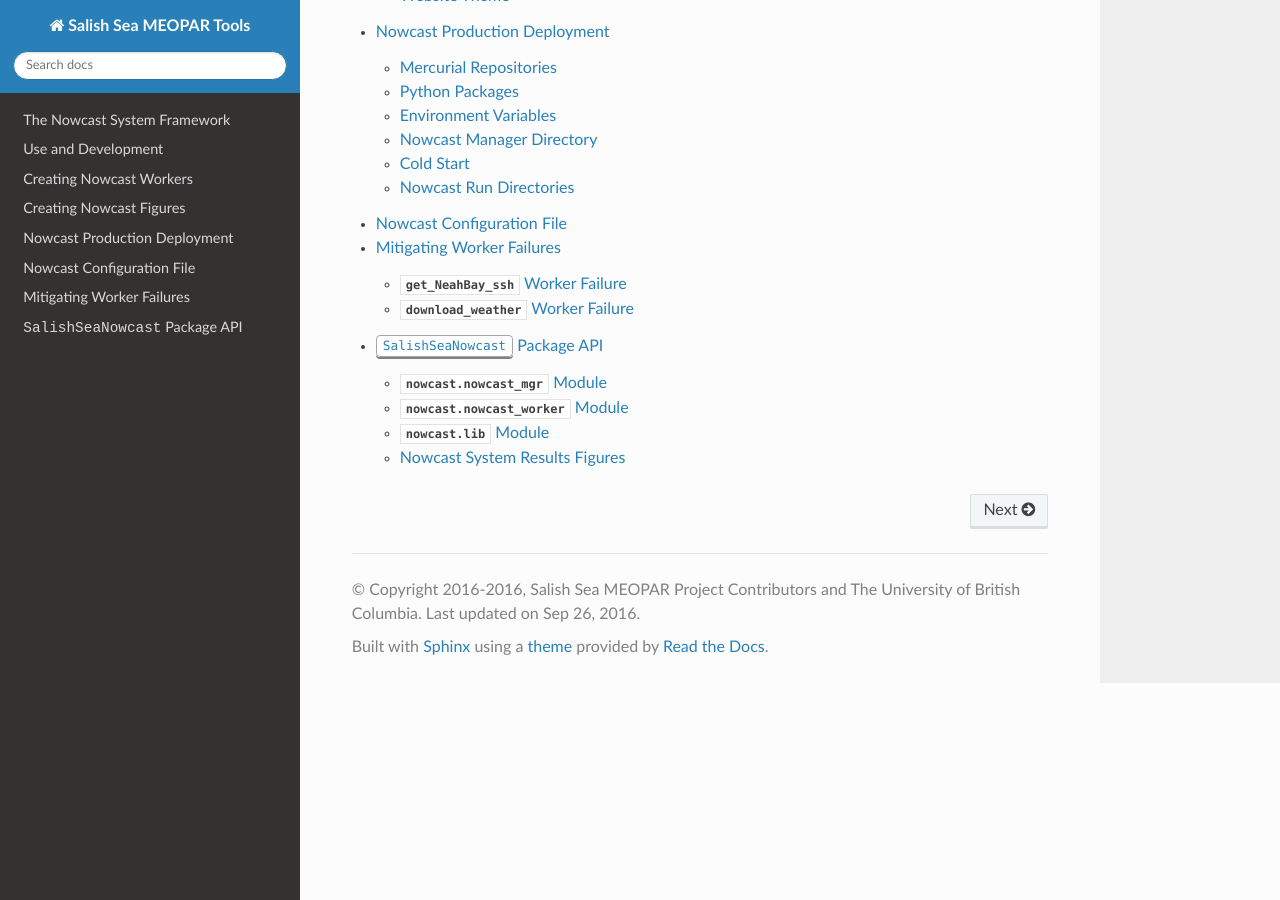
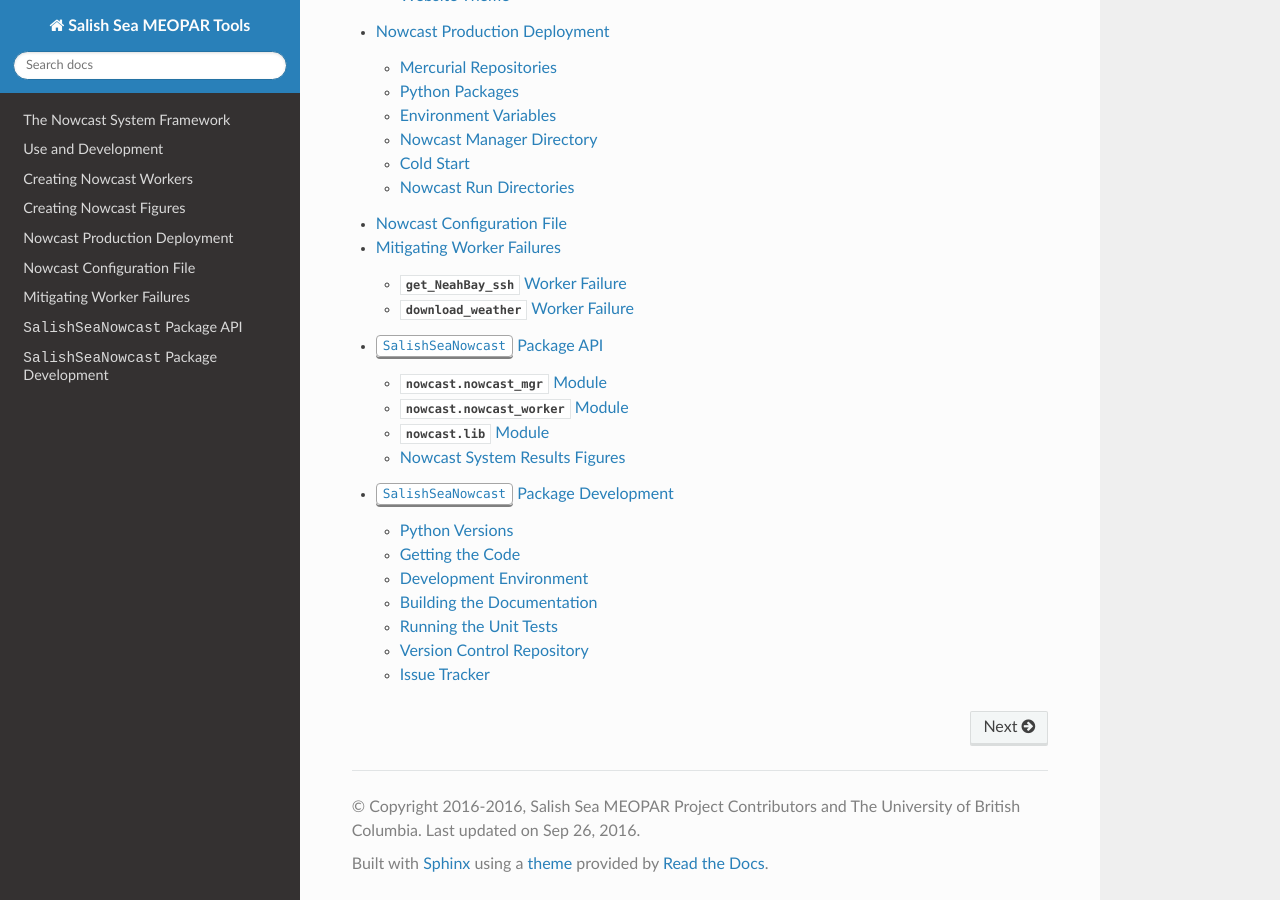
Before and after one commit to SalishSeaCast/SalishSeaNowcast, a Sphinx documentation site: the page built from docs/index.rst, in a window 1280 px wide and 900 px high, scrolled down 1322 px. Built offline with Sphinx 7.4.7 and the Read the Docs theme 2.0.0, drawn with Linux system fonts in a browser that asks for light colours; the version number could not be read and is left out; some of the changed lines change nothing that is shown.

Commit message:
Add package development section to docs.

```diff
--- a/docs/index.rst
+++ b/docs/index.rst
@@ -57,3 +57,4 @@ Contents:
    config
    worker_failures
    api
+   pkg_development
--- /dev/null
+++ b/docs/pkg_development.rst
@@ -0,0 +1,219 @@
+.. Copyright 2013-2016 The Salish Sea MEOPAR contributors
+.. and The University of British Columbia
+..
+.. Licensed under the Apache License, Version 2.0 (the "License");
+.. you may not use this file except in compliance with the License.
+.. You may obtain a copy of the License at
+..
+..    http://www.apache.org/licenses/LICENSE-2.0
+..
+.. Unless required by applicable law or agreed to in writing, software
+.. distributed under the License is distributed on an "AS IS" BASIS,
+.. WITHOUT WARRANTIES OR CONDITIONS OF ANY KIND, either express or implied.
+.. See the License for the specific language governing permissions and
+.. limitations under the License.
+
+
+.. _SalishSeaNowcastPackagedDevelopment:
+
+*******************************************
+:kbd:`SalishSeaNowcast` Package Development
+*******************************************
+
+.. _SalishSeaNowcastPythonVersions:
+
+Python Versions
+===============
+
+The :kbd:`SalishSeaNowcast` package is developed and tested using `Python`_ 3.5 or later.
+
+.. _Python: https://www.python.org/
+
+
+.. _SalishSeaNowcastGettingTheCode:
+
+Getting the Code
+================
+
+Clone the code and documentation `repository`_ from Bitbucket with:
+
+.. _repository: https://bitbucket.org/salishsea/salishseanowcast
+
+.. code-block:: bash
+
+    $ hg clone ssh://hg@bitbucket.org/salishsea/salishseanowcast SalishSeaNowcast
+
+or
+
+.. code-block:: bash
+
+    $ hg clone https://your_userid@bitbucket.org/salishsea/salishseanowcast SalishSeaNowcast
+
+if you don't have `ssh key authentication`_ set up on Bitbucket
+(replace :kbd:`you_userid` with you Bitbucket userid,
+or copy the link from the :guilabel:`Clone` action pop-up on the `repository`_ page).
+
+.. _ssh key authentication: https://confluence.atlassian.com/bitbucket/set-up-ssh-for-mercurial-728138122.html
+
+
+.. _SalishSeaNowcastDevelopmentEnvironment:
+
+Development Environment
+=======================
+
+Setting up an isolated development environment using `Conda`_ is recommended.
+Assuming that you have `Anaconda Python Distribution`_ or `Miniconda3`_ installed,
+you can create and activate an environment called :kbd:`salishsea-nowcast` that will have all of the Python packages necessary for development,
+testing,
+and building the documentation with the commands:
+
+.. _Conda: http://conda.pydata.org/docs/
+.. _Anaconda Python Distribution: https://www.continuum.io/downloads
+.. _Miniconda3: http://conda.pydata.org/docs/install/quick.html
+
+.. code-block:: bash
+
+    $ cd SalishSeaNowcast
+    $ conda env create -f environment-dev.yaml
+    $ source activate salishsea-nowcast
+    (salishsea-nowcast)$ pip install --editable .
+
+The :kbd:`--editable` option in the :command:`pip install` command above installs the :kbd:`SalishSeaNowcast` package from the cloned repo via symlinks so that the installed package will be automatically updated as the repo evolves.
+
+To deactivate the environment use:
+
+.. code-block:: bash
+
+    (salishsea-nowcast)$ source deactivate
+
+
+.. _SalishSeaNowcastBuildingTheDocumentation:
+
+Building the Documentation
+==========================
+
+The documentation for the :kbd:`SalishSeaNowcast` package is written in `reStructuredText`_ and converted to HTML using `Sphinx`_.
+Creating a :ref:`SalishSeaNowcastDevelopmentEnvironment` as described above includes the installation of Sphinx.
+Building the documentation is driven by the :file:`docs/Makefile`.
+With your :kbd:`salishsea-nowcast` development environment activated,
+use:
+
+.. _reStructuredText: http://sphinx-doc.org/rest.html
+.. _Sphinx: http://sphinx-doc.org/
+
+.. code-block:: bash
+
+    (salishsea-nowcast)$ (cd docs && make clean html)
+
+to do a clean build of the documentation.
+The output looks something like::
+
+  rm -rf _build/*
+  sphinx-build -b html -d _build/doctrees   . _build/html
+  Running Sphinx v1.4.6
+  making output directory...
+  loading pickled environment... not yet created
+  loading intersphinx inventory from http://salishsea-meopar-docs.readthedocs.io/en/latest/objects.inv...
+  loading intersphinx inventory from http://salishsea-meopar-tools.readthedocs.io/en/latest/objects.inv...
+  loading intersphinx inventory from https://nemo-nowcast.readthedocs.io/en/latest/objects.inv...
+  loading intersphinx inventory from https://docs.python.org/3/objects.inv...
+  building [mo]: targets for 0 po files that are out of date
+  building [html]: targets for 10 source files that are out of date
+  updating environment: 10 added, 0 changed, 0 removed
+  reading sources... [100%] workers
+  looking for now-outdated files... none found
+  pickling environment... done
+  checking consistency... done
+  preparing documents... done
+  writing output... [100%] workers
+  generating indices...
+  writing additional pages... search
+  copying images... [100%] ProcessFlow.svg
+  copying static files... done
+  copying extra files... done
+  dumping search index in English (code: en) ... done
+  dumping object inventory... done
+  build succeeded.
+
+  Build finished. The HTML pages are in _build/html.
+
+The HTML rendering of the docs ends up in :file:`docs/_build/html/`.
+You can open the :file:`index.html` file in that directory tree in your browser to preview the results of the build.
+
+If you have write access to the `repository`_ on Bitbucket,
+whenever you push changes to Bitbucket the documentation is automatically re-built and rendered at http://salishsea-nowcast.readthedocs.io/en/nemo_nowcast/.
+
+
+.. _SalishSeaNowcastRunningTheUnitTests:
+
+Running the Unit Tests
+======================
+
+The test suite for the :kbd:`SalishSeaNowcast` package is in :file:`SalishSeaNowcast/tests/`.
+The `pytest`_ tool is used for test parametrization and as the test runner for the suite.
+
+.. _pytest: http://pytest.org/latest/
+
+With your :kbd:`salishsea-nowcast` development environment activated,
+use:
+
+.. code-block:: bash
+
+    (salishsea-nowcast)$ cd SalishSeaNowcast/
+    (salishsea-nowcast)$ py.test
+
+to run the test suite.
+The output looks something like::
+
+  ============================ test session starts ============================
+  platform linux -- Python 3.5.1, pytest-2.9.2, py-1.4.31, pluggy-0.3.1
+  rootdir: /home/doug/warehouse/MEOPAR/SalishSeaNowcast, inifile:
+  collected 164 items
+
+  tests/test_next_workers.py ......
+
+  ======================== 6 passed in 0.001 seconds =========================
+
+You can monitor what lines of code the test suite exercises using the `coverage.py`_ tool with the command:
+
+.. _coverage.py: https://coverage.readthedocs.io/en/latest/
+
+.. code-block:: bash
+
+    (salishsea-nowcast)$ cd SalishSeaNowcast/
+    (salishsea-nowcast)$ coverage run -m py.test
+
+and generate a test coverage report with:
+
+.. code-block:: bash
+
+    (salishsea-nowcast)$ coverage report
+
+to produce a plain text report,
+or
+
+.. code-block:: bash
+
+    (salishsea-nowcast)$ coverage html
+
+to produce an HTML report that you can view in your browser by opening :file:`SalishSeaNowcast/htmlcov/index.html`.
+
+
+.. _SalishSeaNowcastVersionControlRepository:
+
+Version Control Repository
+==========================
+
+The :kbd:`SalishSeaNowcast` package code and documentation source files are available as a `Mercurial`_ repository at https://bitbucket.org/salishsea/salishseanowcast.
+
+.. _Mercurial: https://www.mercurial-scm.org/
+
+
+.. _SalishSeaNowcastIssueTracker:
+
+Issue Tracker
+=============
+
+Development tasks,
+bug reports,
+and enhancement ideas are recorded and managed in the issue tracker at https://bitbucket.org/salishsea/salishseanowcast/issues.
```
